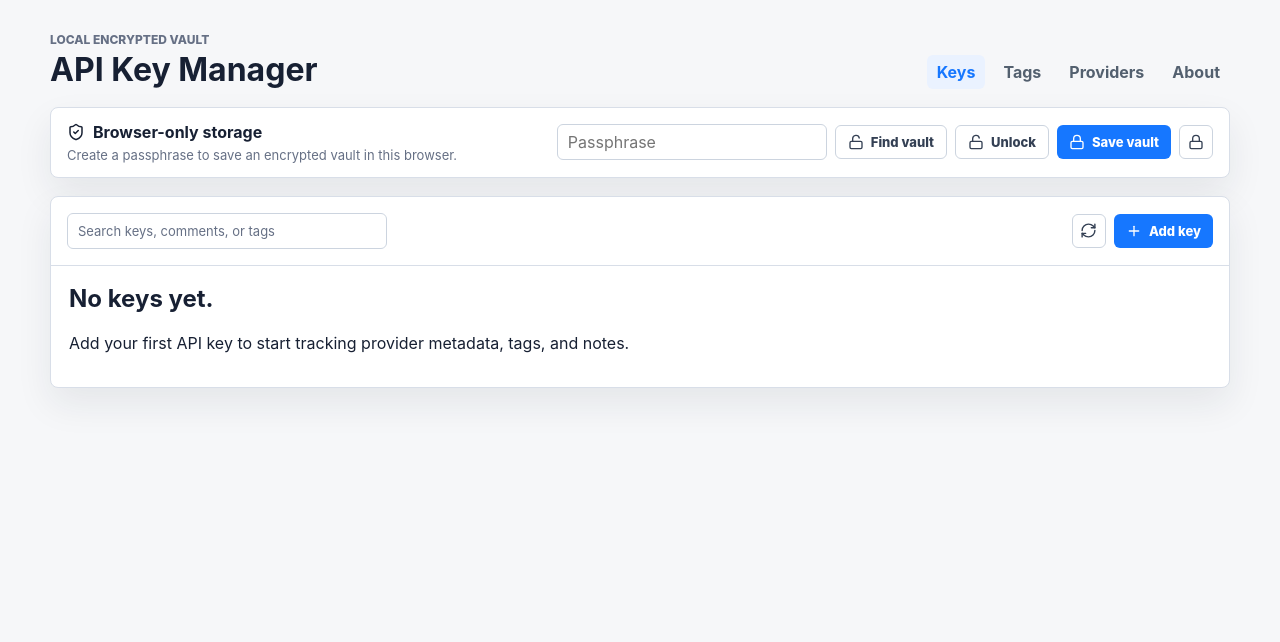
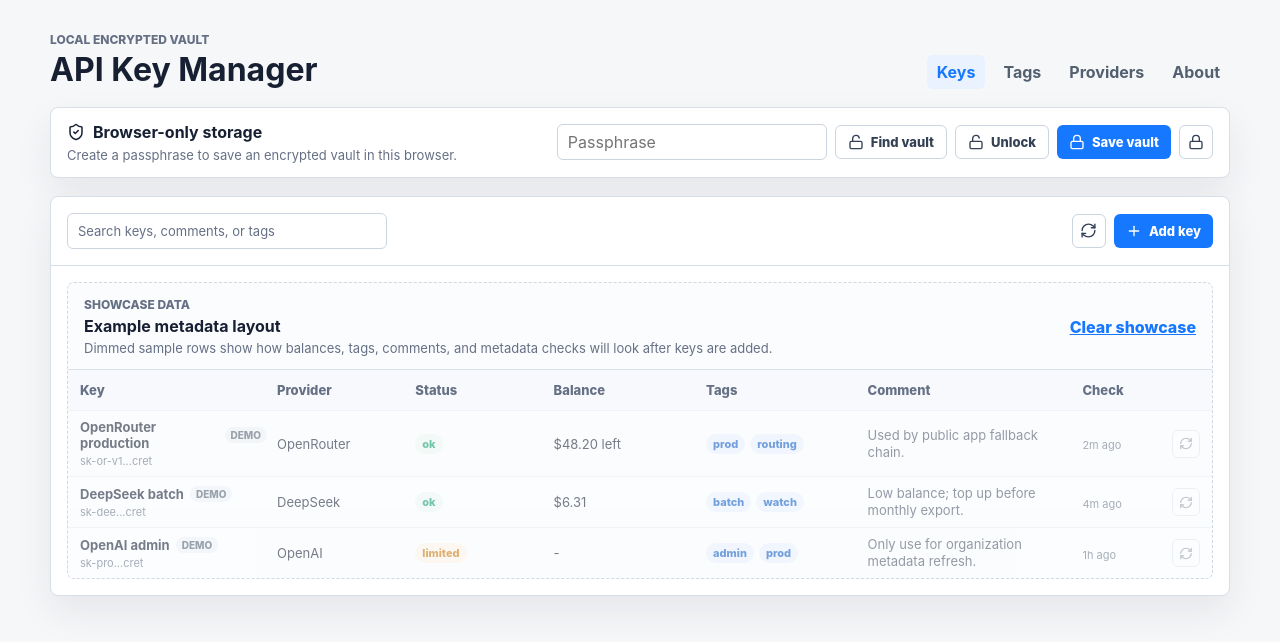
Before and after one commit to goniszewski/api-key-manager, a React (Vite) app: page / in a window 1280 px wide. Shown: the top 642 px of the page. Built offline with nearby package versions, Linux system fonts and the light colour scheme.

Commit message:
feat: show dismissible demo key showcase

```diff
--- a/src/App.tsx
+++ b/src/App.tsx
@@ -23,6 +23,8 @@ type VaultPayload = {
   version: 1;
   keys: ApiKeyRecord[];
 };
+
+const SHOWCASE_DISMISSED_KEY = "api-key-manager-showcase-dismissed";
 
 const initialForm: AddKeyForm = {
   label: "",
@@ -50,10 +52,71 @@ const providerDomains: Record<ProviderId, string> = {
   unknown: "",
 };
 
+const demoRecords: ApiKeyRecord[] = [
+  {
+    id: "demo-openrouter",
+    label: "OpenRouter production",
+    provider: "openrouter",
+    providerDetection: {
+      provider: "openrouter",
+      confidence: "high",
+      reason: "OpenRouter keys commonly start with sk-or-v1-.",
+    },
+    maskedKey: "sk-or-v1...cret",
+    tags: ["prod", "routing"],
+    comment: "Used by public app fallback chain.",
+    metadata: { balanceLabel: "$48.20 left", usageLabel: "$31.00 this month", limitLabel: "$100.00 limit" },
+    lastCheckedAt: "2026-06-05T11:58:00.000Z",
+    lastRefreshStatus: "ok",
+    lastRefreshError: null,
+    createdAt: "2026-06-05T11:58:00.000Z",
+    updatedAt: "2026-06-05T11:58:00.000Z",
+  },
+  {
+    id: "demo-deepseek",
+    label: "DeepSeek batch",
+    provider: "deepseek",
+    providerDetection: {
+      provider: "deepseek",
+      confidence: "medium",
+      reason: "DeepSeek keys usually use an sk- prefix and can be confirmed by provider selection.",
+    },
+    maskedKey: "sk-dee...cret",
+    tags: ["batch", "watch"],
+    comment: "Low balance; top up before monthly export.",
+    metadata: { balanceLabel: "$6.31" },
+    lastCheckedAt: "2026-06-05T11:56:00.000Z",
+    lastRefreshStatus: "ok",
+    lastRefreshError: null,
+    createdAt: "2026-06-05T11:56:00.000Z",
+    updatedAt: "2026-06-05T11:56:00.000Z",
+  },
+  {
+    id: "demo-openai",
+    label: "OpenAI admin",
+    provider: "openai",
+    providerDetection: {
+      provider: "openai",
+      confidence: "high",
+      reason: "OpenAI keys commonly start with sk-proj- or sk-.",
+    },
+    maskedKey: "sk-pro...cret",
+    tags: ["admin", "prod"],
+    comment: "Only use for organization metadata refresh.",
+    metadata: null,
+    lastCheckedAt: "2026-06-05T11:00:00.000Z",
+    lastRefreshStatus: "limited",
+    lastRefreshError: "OpenAI metadata generally requires Admin API access.",
+    createdAt: "2026-06-05T11:00:00.000Z",
+    updatedAt: "2026-06-05T11:00:00.000Z",
+  },
+];
+
 export default function App() {
   const [view, setView] = useState<View>(() => viewFromHash());
   const [records, setRecords] = useState<ApiKeyRecord[]>([]);
   const [selectedTag, setSelectedTag] = useState("prod");
+  const [showDemo, setShowDemo] = useState(() => !hasDismissedShowcase());
   const [showAddKey, setShowAddKey] = useState(false);
   const [form, setForm] = useState<AddKeyForm>(initialForm);
   const [passphrase, setPassphrase] = useState("");
@@ -131,6 +194,7 @@ export default function App() {
       providerOverride,
     });
 
+    dismissShowcase(setShowDemo);
     setRecords((current) => [record, ...current]);
     setForm(initialForm);
     setShowAddKey(false);
@@ -224,6 +288,8 @@ export default function App() {
           onAddClick={() => setShowAddKey(true)}
           onAddKey={handleAddKey}
           onCancelAdd={() => setShowAddKey(false)}
+          showDemo={showDemo && records.length === 0}
+          onClearDemo={() => dismissShowcase(setShowDemo)}
           onRefreshAll={() => void refreshAll(records)}
           onRefreshKey={(record) => void refreshKey(record)}
         />
@@ -254,6 +320,8 @@ function KeysView(props: {
   onAddClick: () => void;
   onAddKey: (event: FormEvent<HTMLFormElement>) => void;
   onCancelAdd: () => void;
+  showDemo: boolean;
+  onClearDemo: () => void;
   onRefreshAll: () => void;
   onRefreshKey: (record: ApiKeyRecord) => void;
 }) {
@@ -342,6 +410,8 @@ function KeysView(props: {
 
       {props.records.length > 0 ? (
         <KeyTable records={props.records} onRefreshKey={props.onRefreshKey} />
+      ) : props.showDemo ? (
+        <DemoShowcase onClear={props.onClearDemo} />
       ) : (
         <section className="empty-state">
           <h2>No keys yet.</h2>
@@ -349,6 +419,24 @@ function KeysView(props: {
         </section>
       )}
     </main>
+  );
+}
+
+function DemoShowcase({ onClear }: { onClear: () => void }) {
+  return (
+    <section className="demo-showcase" aria-label="Demo key showcase">
+      <div className="showcase-heading">
+        <div>
+          <p className="eyebrow">Showcase data</p>
+          <h2>Example metadata layout</h2>
+          <p>Dimmed sample rows show how balances, tags, comments, and metadata checks will look after keys are added.</p>
+        </div>
+        <button type="button" className="link-button" aria-label="Clear showcase data" onClick={onClear}>
+          Clear showcase
+        </button>
+      </div>
+      <KeyTable records={demoRecords} onRefreshKey={() => undefined} demo disableRefresh />
+    </section>
   );
 }
 
@@ -503,10 +591,14 @@ function KeyTable({
   records,
   onRefreshKey,
   compact = false,
+  demo = false,
+  disableRefresh = false,
 }: {
   records: ApiKeyRecord[];
   onRefreshKey: (record: ApiKeyRecord) => void;
   compact?: boolean;
+  demo?: boolean;
+  disableRefresh?: boolean;
 }) {
   return (
     <div className={compact ? "key-table compact" : "key-table"}>
@@ -520,9 +612,12 @@ function KeyTable({
         <span>Check</span>
       </div>
       {records.map((record) => (
-        <div className="key-row" key={record.id}>
+        <div className={demo ? "key-row demo-row" : "key-row"} key={record.id}>
           <span>
-            <strong>{record.label}</strong>
+            <span className="key-title-line">
+              <strong>{record.label}</strong>
+              {demo && <em className="demo-badge">Demo</em>}
+            </span>
             <small>{record.maskedKey}</small>
           </span>
           {!compact && <span>{providerLabels[record.provider]}</span>}
@@ -536,7 +631,12 @@ function KeyTable({
           <span className="comment-cell">{record.comment || "-"}</span>
           <span className="check-cell">
             <small>{formatChecked(record)}</small>
-            <IconButton label={`Refresh ${record.label}`} onClick={() => onRefreshKey(record)} small />
+            <IconButton
+              label={`Refresh ${record.label}`}
+              onClick={() => onRefreshKey(record)}
+              small
+              disabled={disableRefresh}
+            />
           </span>
         </div>
       ))}
@@ -544,7 +644,17 @@ function KeyTable({
   );
 }
 
-function IconButton({ label, onClick, small = false }: { label: string; onClick: () => void; small?: boolean }) {
+function IconButton({
+  label,
+  onClick,
+  small = false,
+  disabled = false,
+}: {
+  label: string;
+  onClick: () => void;
+  small?: boolean;
+  disabled?: boolean;
+}) {
   return (
     <button
       type="button"
@@ -552,6 +662,7 @@ function IconButton({ label, onClick, small = false }: { label: string; onClick:
       aria-label={label}
       title={label}
       onClick={onClick}
+      disabled={disabled}
     >
       <RefreshCw size={small ? 15 : 17} aria-hidden="true" />
     </button>
@@ -612,3 +723,20 @@ function viewFromHash(): View {
 
   return "keys";
 }
+
+function hasDismissedShowcase(): boolean {
+  try {
+    return window.localStorage.getItem(SHOWCASE_DISMISSED_KEY) === "true";
+  } catch {
+    return false;
+  }
+}
+
+function dismissShowcase(setShowDemo: (value: boolean) => void) {
+  setShowDemo(false);
+  try {
+    window.localStorage.setItem(SHOWCASE_DISMISSED_KEY, "true");
+  } catch {
+    // The showcase is only a UI preference; storage failures should not block key entry.
+  }
+}
--- a/src/styles.css
+++ b/src/styles.css
@@ -265,6 +265,62 @@ h1 {
   margin-top: 12px;
 }
 
+.demo-showcase {
+  margin: 16px;
+  border: 1px dashed #cfd8e3;
+  border-radius: 7px;
+  background: #fbfcfe;
+  overflow: hidden;
+}
+
+.showcase-heading {
+  display: flex;
+  justify-content: space-between;
+  gap: 16px;
+  padding: 14px 16px 0;
+}
+
+.showcase-heading .eyebrow {
+  margin-bottom: 4px;
+}
+
+.showcase-heading h2,
+.showcase-heading p {
+  margin: 0;
+}
+
+.showcase-heading h2 {
+  font-size: 16px;
+}
+
+.showcase-heading p:not(.eyebrow) {
+  margin-top: 4px;
+  color: var(--muted);
+  font-size: 13px;
+  line-height: 1.35;
+}
+
+.link-button {
+  border: 0;
+  padding: 0;
+  background: transparent;
+  color: var(--accent);
+  cursor: pointer;
+  font-weight: 760;
+  text-decoration: underline;
+  white-space: nowrap;
+}
+
+.link-button:hover {
+  color: #0b5bd3;
+}
+
+.demo-showcase .key-table {
+  margin: 12px 0 0;
+  border-width: 1px 0 0;
+  border-radius: 0;
+}
+
 .key-table {
   margin: 16px;
   border: 1px solid #dbe1ea;
@@ -285,6 +341,30 @@ h1 {
 
 .key-row > span {
   min-width: 0;
+}
+
+.demo-row {
+  opacity: .58;
+  background: #fcfdff;
+}
+
+.key-title-line {
+  display: flex;
+  align-items: center;
+  gap: 6px;
+  min-width: 0;
+}
+
+.demo-badge {
+  display: inline-flex;
+  border-radius: 999px;
+  padding: 2px 6px;
+  background: #eef2f7;
+  color: #53606f;
+  font-size: 10px;
+  font-style: normal;
+  font-weight: 760;
+  text-transform: uppercase;
 }
 
 .key-table.compact .key-row {
@@ -340,6 +420,11 @@ h1 {
   margin-top: 3px;
   color: #697586;
   font-size: 11px;
+}
+
+.icon-button:disabled {
+  cursor: not-allowed;
+  opacity: .52;
 }
 
 .status,
@@ -693,6 +778,11 @@ h1 {
     grid-template-columns: 1fr;
   }
 
+  .showcase-heading {
+    align-items: flex-start;
+    flex-direction: column;
+  }
+
   .key-table:not(.compact) .key-row {
     grid-template-columns: minmax(112px, 1.15fr) 70px 58px 78px 90px minmax(116px, 1fr) 36px;
     gap: 8px;
```
Also changed, not shown: 1 other file (tests, documents, lock files or other folders).
